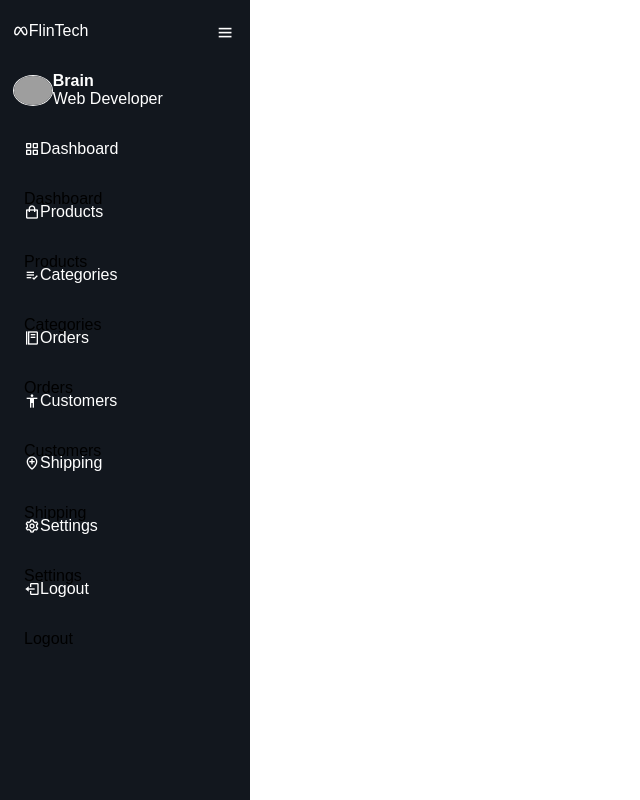
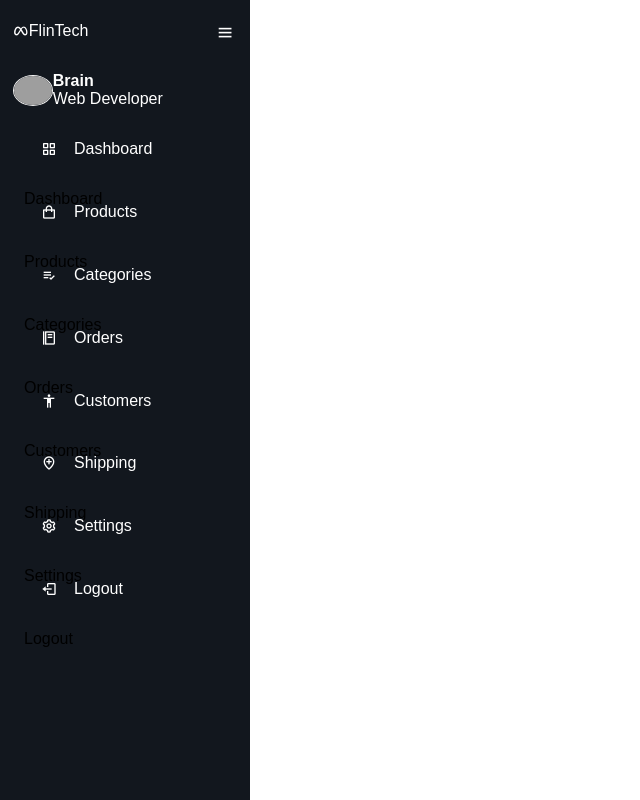
Before and after one commit to brian-ambani/html-css-tut, a plain HTML site: page simple-projects/sidebar-nav/index.html in a window 1280 px wide. Both pictures are taken after a click on the icon 40 px from the left and 33 px from the top of the page. Shown: the whole page, without its empty margins (0-640 px from the left). Drawn offline with nearby package versions, Linux system fonts and the light colour scheme; grey boxes are pictures that could not be loaded.

Commit message:
updated all the files

```diff
--- a/simple-projects/sidebar-nav/style.css
+++ b/simple-projects/sidebar-nav/style.css
@@ -107,3 +107,19 @@
   background-color: #fff;
   color: #1e262f;
 }
+
+.sidebar ul li a i {
+  min-width: 50px;
+  text-align: center;
+  height: 50px;
+  border-radius: 12px;
+  line-height: 50px;
+}
+
+.sidebar .nav-item {
+  opacity: 0;
+}
+
+.sidebar.active .nav-item {
+  opacity: 1;
+}
```
